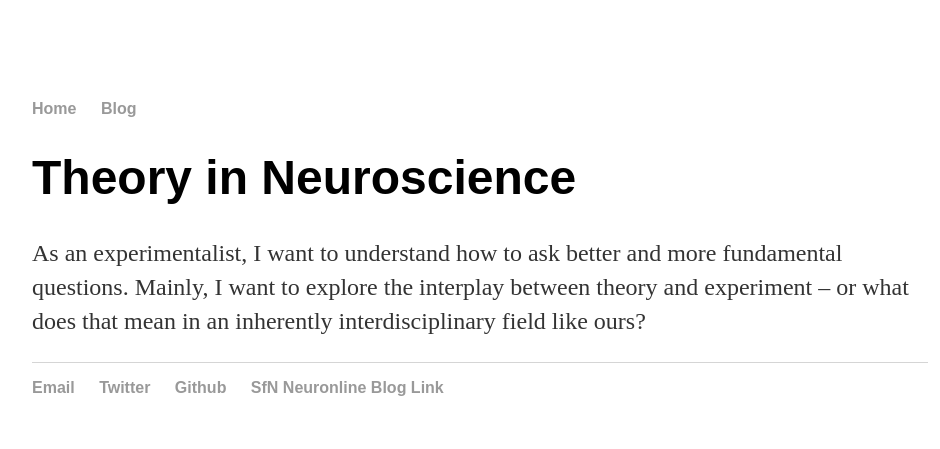
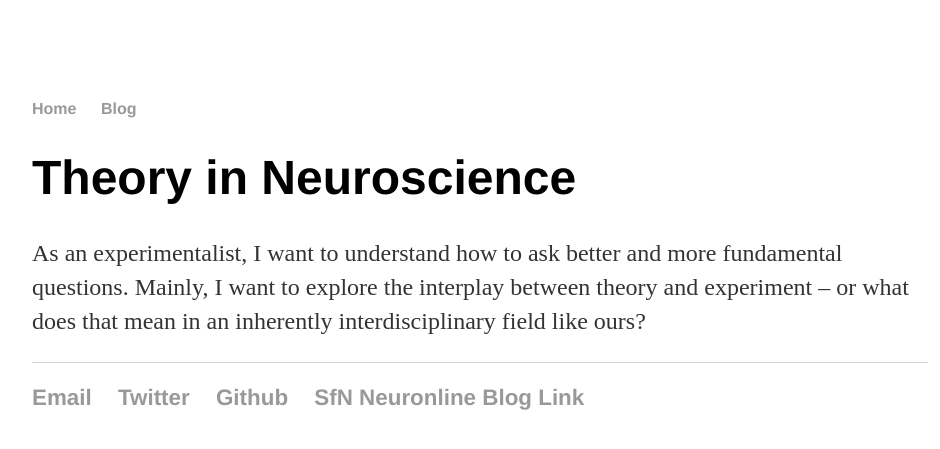
Before and after one commit to bitsandspikes/bitsandspikes.github.io, a Jekyll site: the page built from index.html, in a window 1280 px wide. Shown: the top 449 px of the page, without its empty margins (160-1100 px from the left). Built offline with Jekyll 4.4.1, drawn with Linux system fonts in a browser that asks for light colours.

Commit message:
Update main.css

```diff
--- a/css/main.css
+++ b/css/main.css
@@ -3,7 +3,7 @@ body {
     width: 70%;
 }
 nav ul, footer ul {
-    font-family:'Arial', 'Arial', 'Sans-Serif';
+    font-family:'Helvetica', 'Arial', 'Sans-Serif';
     padding: 0px;
     list-style: none;
     font-weight: bold;
@@ -21,7 +21,7 @@ a:hover {
 }
 h1 {
     font-size: 3em;
-    font-family:'Arial', 'Arial', 'Sans-Serif';
+    font-family:'Helvetica', 'Arial', 'Sans-Serif';
 }
 p {
     font-size: 1.5em;
@@ -30,7 +30,7 @@ p {
 }
 footer {
     border-top: 1px solid #d5d5d5;
-    font-size: 1em;
+    font-size: 1.4em;
 }
 
 ul.posts {
```
